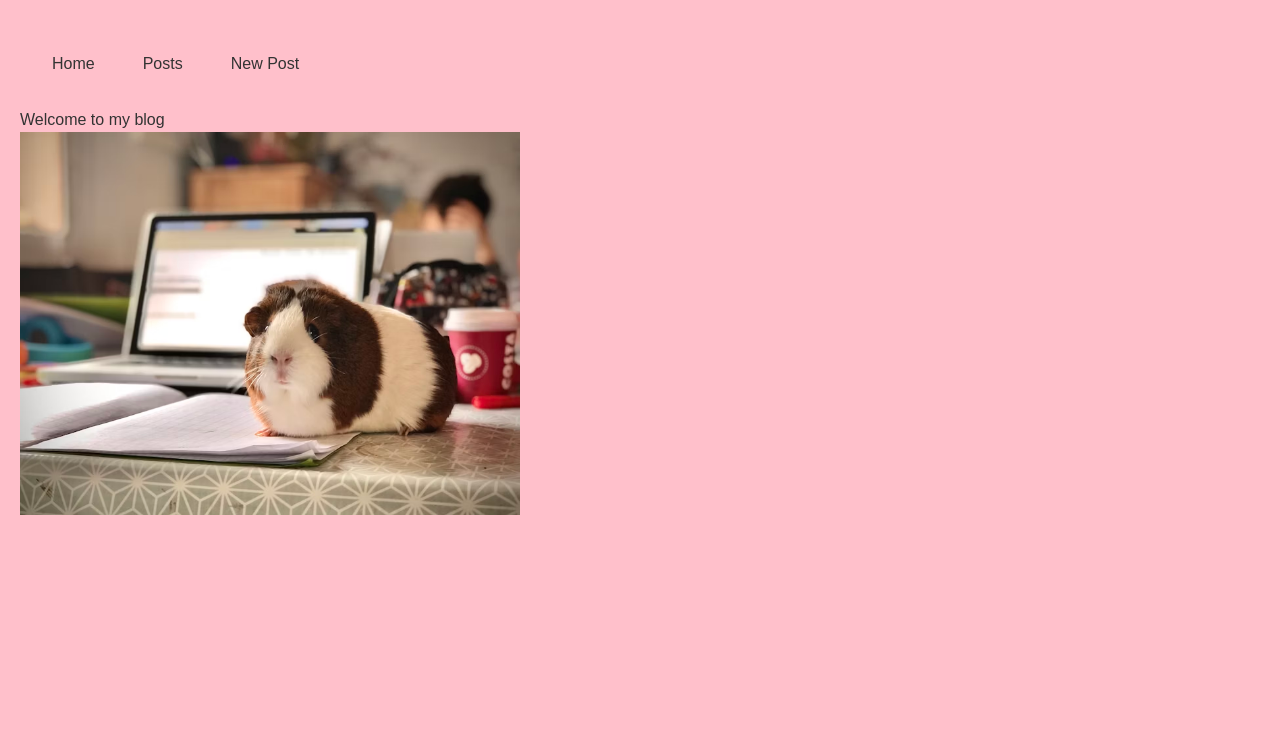
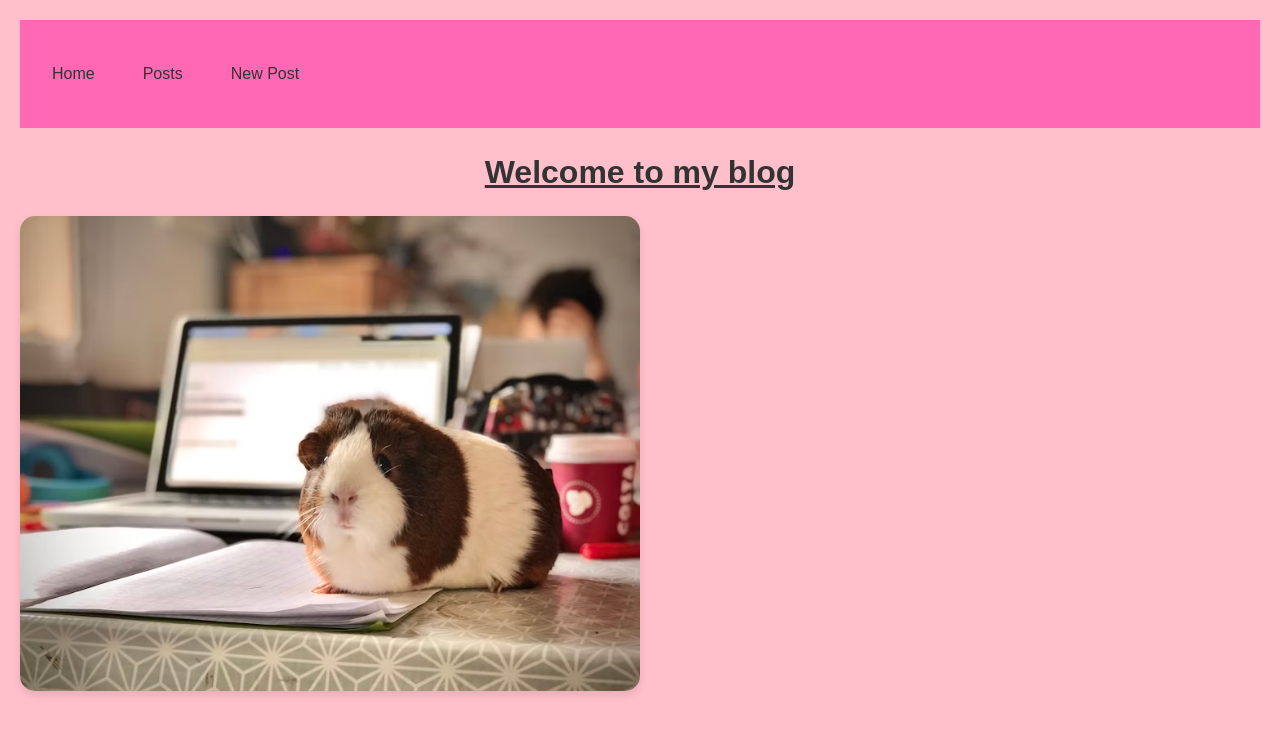
Before and after one commit to Cjeveritt19/Blog-assignment, a Next.js app: page / in a window 1280 px wide. Shown: the top 734 px of the page. Built offline with nearby package versions, Linux system fonts and the light colour scheme.

Commit message:
added styling to the global css and added some to the modules.css file

```diff
--- a/src/app/globals.css
+++ b/src/app/globals.css
@@ -4,6 +4,7 @@
   --bg-color: pink;
   --text-color: #333;
   --link-color: #00ebf3;
+  --accent-color: #ff69b4;
 }
 
 body {
@@ -14,3 +15,31 @@ body {
   padding: 20px;
   font-size: 16px;
 }
+
+h1 {
+  color: var(--text-color);
+  font-size: 2em;
+  margin-bottom: 0.5em;
+  text-decoration: underline;
+  font-weight: 700;
+  justify-content: center;
+  text-align: center;
+}
+
+.home-image {
+  border-radius: 15px;
+  box-shadow: 0 4px 8px rgba(0, 0, 0, 0.1);
+  margin: 20px 0;
+  display: block;
+  width: 50%;
+  display: flex;
+  justify-content: center;
+  align-items: center;
+}
+
+header {
+  background-color: var(--accent-color);
+  padding: 10px 0;
+  text-align: center;
+  margin-bottom: 20px;
+}
--- a/src/app/page.js
+++ b/src/app/page.js
@@ -6,6 +6,7 @@ export default function HomePage() {
     <>
       <h1>Welcome to my blog</h1>
       <Image
+        className="home-image"
         src={Guineapig}
         alt="A guinea pig on a laptop"
         width={500}
--- /dev/null
+++ b/src/app/posts/posts.module.css
@@ -0,0 +1,8 @@
+.link {
+  font-weight: 700;
+  color: var(--link-colour);
+
+  &:hover {
+    background-color: var(--accent-colour);
+  }
+}
```
